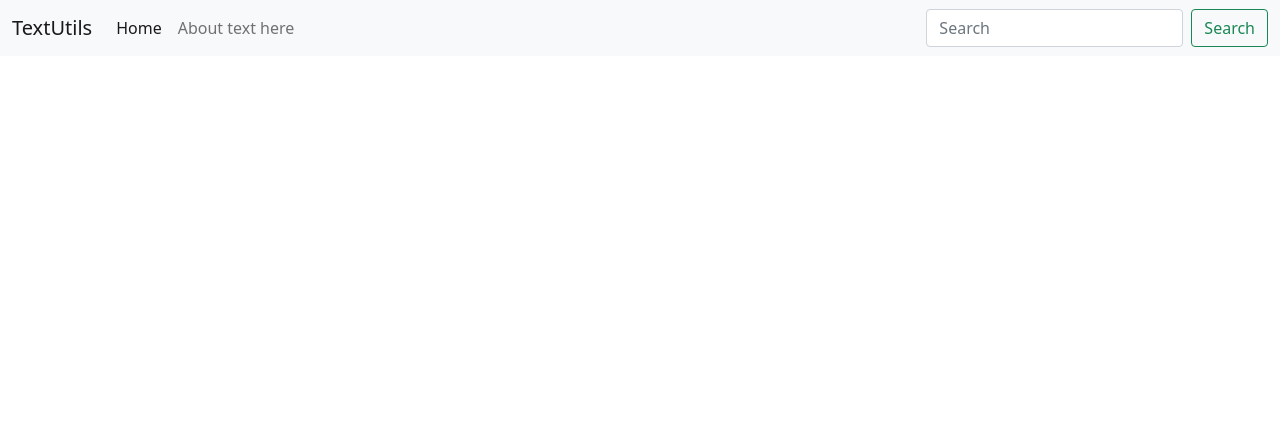
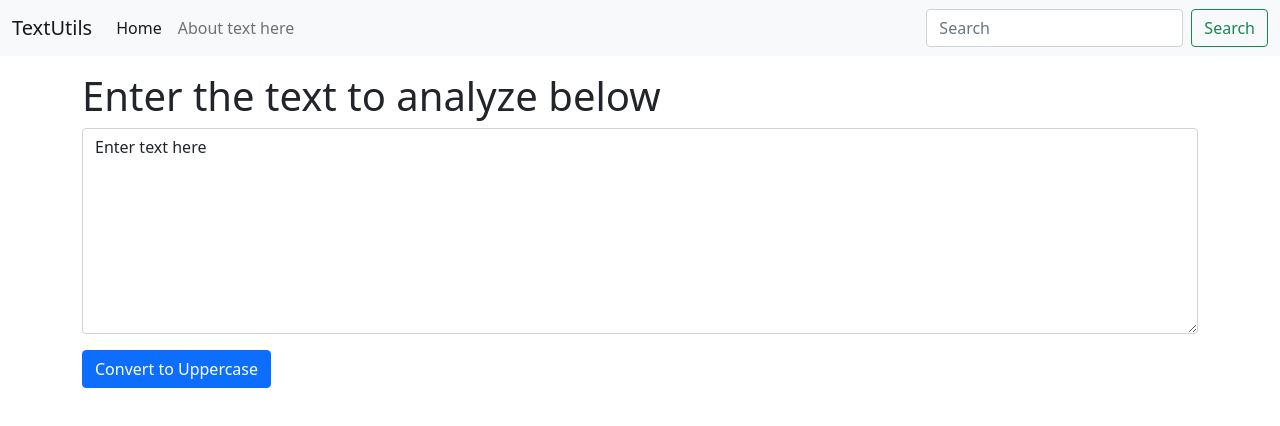
Before and after one commit to PinkalRaval/React-TextUtils-App, a React (Create React App) app: page / in a window 1280 px wide. Shown: the top 426 px of the page. Built offline with nearby package versions, Linux system fonts and the light colour scheme.

Commit message:
React state

```diff
--- a/src/App.js
+++ b/src/App.js
@@ -1,11 +1,15 @@
 import './App.css';
 import Navbar from './components/Navbar';
+import TextForm from './components/TextForm'
 function App() {
   return (
     <>
       {/* <Navbar title="TextUtils" aboutText="About TextUtils"/> */}
-       {/* <Navbar /> */}
-      <Navbar title="TextUtils"/>
+      {/* <Navbar /> */}
+      <Navbar title="TextUtils" />
+      <div className="container my-3">
+        <TextForm heading="Enter the text to analyze below " />
+      </div>
     </>
   );
 }
--- /dev/null
+++ b/src/components/TextForm.js
@@ -0,0 +1,27 @@
+/* eslint-disable react-hooks/rules-of-hooks */
+import React, { useState } from 'react';
+
+export default function Textform(props) {
+  const handleUpClick = () => {
+    // console.log("Uppercase was clicked:" + text);
+    let newText = text.toUpperCase();
+    setText(newText)
+  }
+
+  const handleOnChange = (event) => {
+    // console.log("On change");
+    setText(event.target.value)
+  }
+  const [text, setText] = useState('Enter text here');
+  // text="new text" ;// Wrong way to change the state
+  // setText('new text') ; // Correct way to change the state
+  return (
+    <div>
+      <h1>{props.heading}</h1>
+      <div className="mb-3">
+        <textarea className="form-control" value={text} onChange={handleOnChange} id="myBox" rows="8"></textarea>
+      </div>
+      <button className="btn btn-primary" onClick={handleUpClick}>Convert to Uppercase</button>
+    </div>
+  )
+}
```
